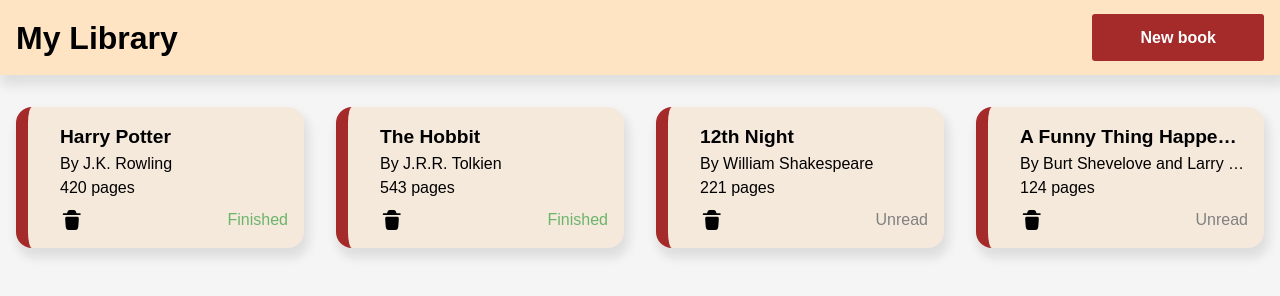
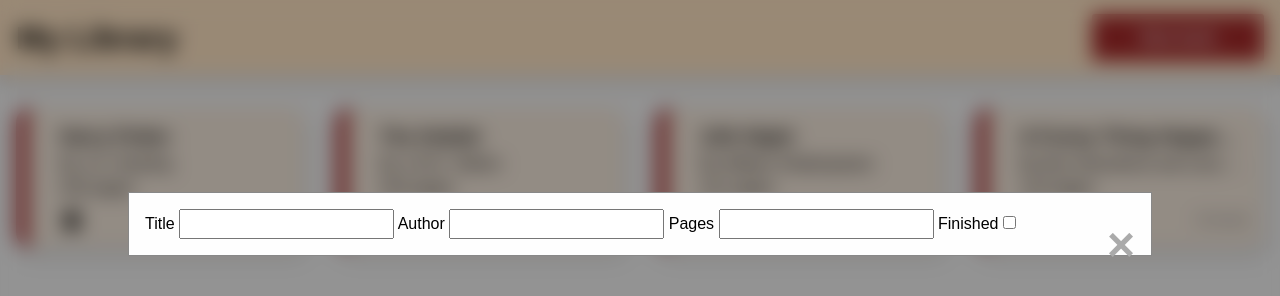
Before and after one commit to ClaudeDebussy/odin-library, a plain HTML site: page index.html in a window 1280 px wide. Both pictures are taken after a click on the button "New book". Drawn offline with Linux system fonts and the light colour scheme.

Commit message:
Create newBookModal

```diff
--- a/index.html
+++ b/index.html
@@ -7,14 +7,29 @@
   <title>Odin Library</title>
 </head>
 <body>
+  <div id="newBookModal">
+    <div id="modal-content">
+      <span id="closeNewBookButton">&times;</span>
+      <label for="title">Title</label>
+      <input type="text" name="title" id="title">
+      <label for="author">Author</label>
+      <input type="text" name="author" id="author">
+      <label for="pages">Pages</label>
+      <input type="number" name="pages" id="pages">
+      <label for="finished">Finished</label>
+      <input type="checkbox" name="finished" id="finished" value="finished">
+    </div>
+  </div>
   <div id="header">
     <h1>My Library</h1>
-    <button>New book</button>
+    <button id="newBookButton">New book</button>
+
   </div>
   <div id="container">
 
   </div>
 
+
   <script src="script.js"></script>
 </body>
 </html>
--- a/script.js
+++ b/script.js
@@ -65,4 +65,24 @@ function populateLibrary() {
   });
 }
 
+var modal = document.querySelector("#newBookModal");
+var newBookButton = document.querySelector("#newBookButton");
+var closeNewBookButton = document.querySelector("#closeNewBookButton");
+
+newBookButton.addEventListener("click", openNewBookModal);
+function openNewBookModal() {
+  modal.style.display = "block";
+}
+
+closeNewBookButton.addEventListener("click", closeNewBookModal);
+function closeNewBookModal() {
+  modal.style.display = "none";
+}
+
+window.onclick = function(event) {
+  if (event.target === modal) {
+    modal.style.display = "none";
+  }
+}
+
 populateLibrary();
--- a/style.css
+++ b/style.css
@@ -156,3 +156,40 @@ body {
 .unread {
   color: grey;
 }
+
+/* MODAL */
+#newBookModal {
+  display: none;
+  position: fixed;
+  z-index: 1;
+  left: 0;
+  right: 0;
+  width: 100%;
+  height: 100%;
+  overflow: auto;
+  background-color: rgb(0,0,0); /* Fallback color */
+  background-color: rgba(0,0,0,0.4); /* Black w/ opacity */
+  backdrop-filter: blur(10px);
+}
+
+#modal-content {
+  background-color: #fefefe;
+  margin: 15% auto;
+  padding: 1em;
+  border: 1px solid #888;
+  width: 80%;
+}
+
+#closeNewBookButton {
+  color: #aaa;
+  float: right;
+  font-size: 3em;
+  font-weight: bold;
+}
+
+#closeNewBookButton:hover,
+#closeNewBookButton:focus {
+  color: black;
+  text-decoration: none;
+  cursor: pointer;
+}
```
